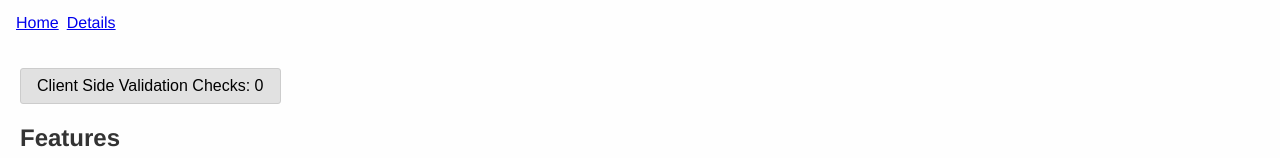
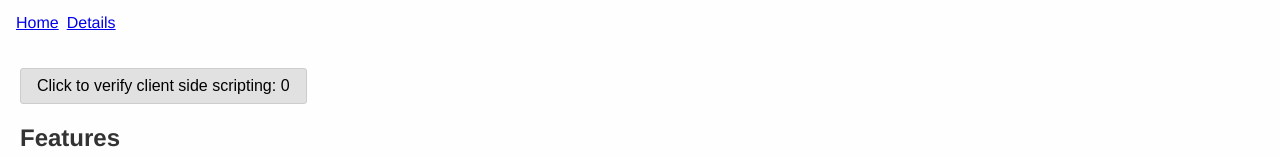
Before and after one commit to ericmasiello/express-starter, a React app: page / in a window 1280 px wide. Shown: the part 332-490 px from the top of the page. Built offline with nearby package versions, Linux system fonts and the light colour scheme; the HTML template or start-up script is replaced by a standard one.

Commit message:
Add nodemon to monitor server changes in dev mode using babel-register hook. Adjust eslint rules to allow for import/no-extraneious-dependencies in certain files that are intended for development work

```diff
--- a/package.json
+++ b/package.json
@@ -28,6 +28,7 @@
     "babel-preset-es2015": "^6.24.1",
     "babel-preset-react-hmre": "^1.1.1",
     "babel-preset-stage-2": "^6.24.1",
+    "babel-register": "^6.24.1",
     "cross-env": "^5.0.1",
     "css-loader": "^0.28.4",
     "css-modules-require-hook": "^4.0.6",
@@ -46,6 +47,7 @@
     "husky": "^0.14.0",
     "jest": "^20.0.0",
     "node-sass": "^4.5.3",
+    "nodemon": "^1.11.0",
     "npm-run-all": "^4.0.2",
     "postcss-loader": "^2.0.6",
     "rimraf": "^2.6.1",
@@ -62,7 +64,7 @@
     "postinstall": "npm rebuild node-sass",
     "prestart": "npm run build",
     "start": "cross-env NODE_ENV=production node ./build/www",
-    "dev": "babel-node src/www/index.js | bunyan",
+    "dev": "nodemon --ignore src/client src/www/dev.js | bunyan",
     "validate": "npm-run-all --parallel test flow lint lint:style",
     "test": "jest --coverage",
     "test:watch": "jest --watchAll",
--- a/src/client/components/Home.js
+++ b/src/client/components/Home.js
@@ -20,7 +20,7 @@ export default class Home extends Component {
           className={styles.button}
           onClick={() => this.setState({ clicks: this.state.clicks + 1 })}
         >
-          Client Side Validation Checks: {this.state.clicks}
+          Click to verify client side scripting: {this.state.clicks}
         </button>
         <h2>Features</h2>
         <ul>
--- a/src/server/middleware/hot.js
+++ b/src/server/middleware/hot.js
@@ -1,9 +1,7 @@
 /* @flow */
-/* eslint-disable import/no-extraneous-dependencies */
 import webpackDevMiddleware from 'webpack-dev-middleware';
 import webpackHotMiddleware from 'webpack-hot-middleware';
 import webpack from 'webpack';
-/* eslint-enable import/no-extraneous-dependencies */
 import configFactory from '../../../webpack.config';
 
 const config = configFactory('dev');
--- a/src/server/util/routeMatch.js
+++ b/src/server/util/routeMatch.js
@@ -54,7 +54,7 @@ export function routeMatchCallback(response: express$Response): Function {
 
 export default function routeMatch(request: express$Request, response: express$Response): void {
   if (isprod) {
-    /* eslint-disable import/no-extraneous-dependencies, global-require */
+    /* eslint-disable global-require */
     const hook = require('css-modules-require-hook');
     hook({
       generateScopedName: CSS_MODULE_PATTERN,
@@ -62,7 +62,7 @@ export default function routeMatch(request: express$Request, response: express$R
     });
 
     const routes = require('../../client/routes').default;
-    /* eslint-enable import/no-extraneous-dependencies, global-require */
+    /* eslint-enable global-require */
 
     match({
       routes,
--- /dev/null
+++ b/src/www/dev.js
@@ -0,0 +1,2 @@
+require('babel-register');
+require('./index');
--- a/webpack.config.js
+++ b/webpack.config.js
@@ -1,7 +1,5 @@
-/* eslint-disable import/no-extraneous-dependencies */
 const webpack = require('webpack');
 const merge = require('webpack-merge');
-/* eslint-disable import/no-extraneous-dependencies */
 const path = require('path');
 const ExtractTextWebpackPlugin = require('extract-text-webpack-plugin');
 const { CSS_MODULE_PATTERN } = require('./webpack/config');
```
Also changed, not shown: .eslintrc.js, 1 other file (tests, documents, lock files or other folders).
